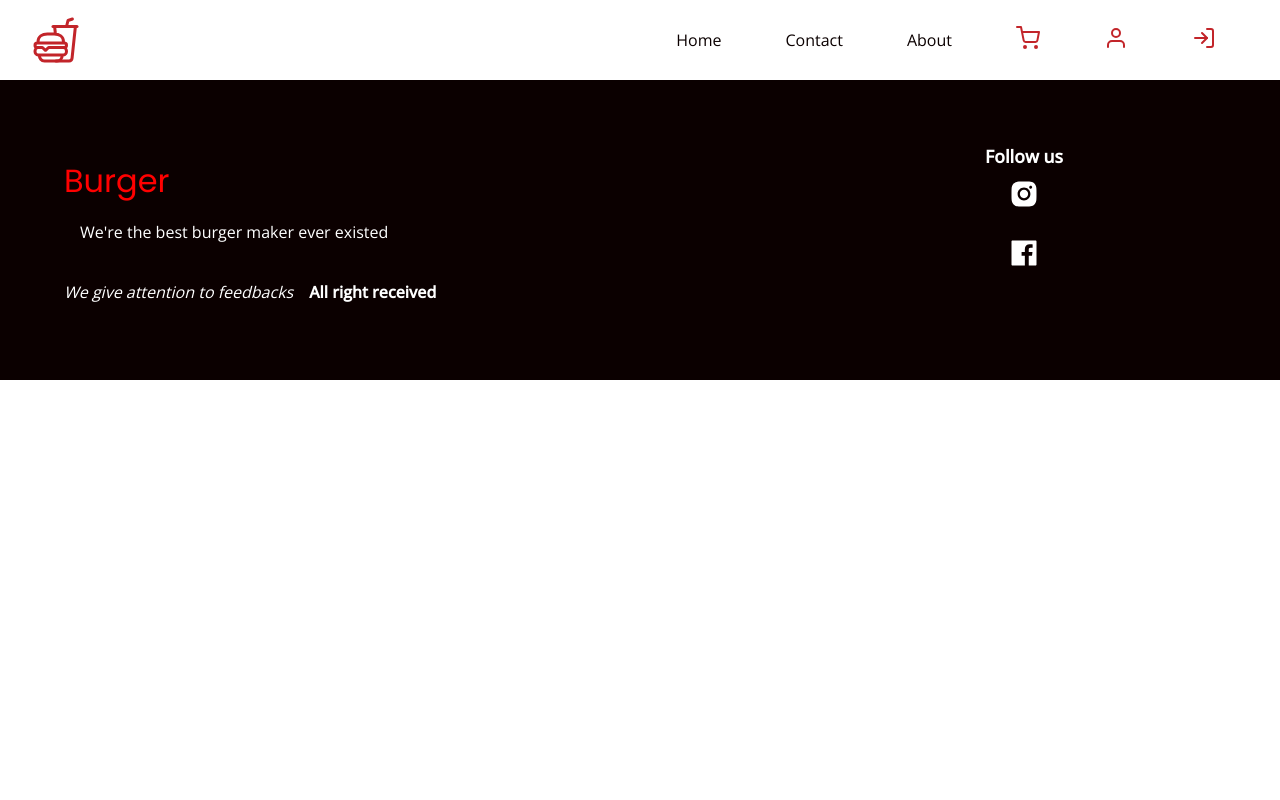
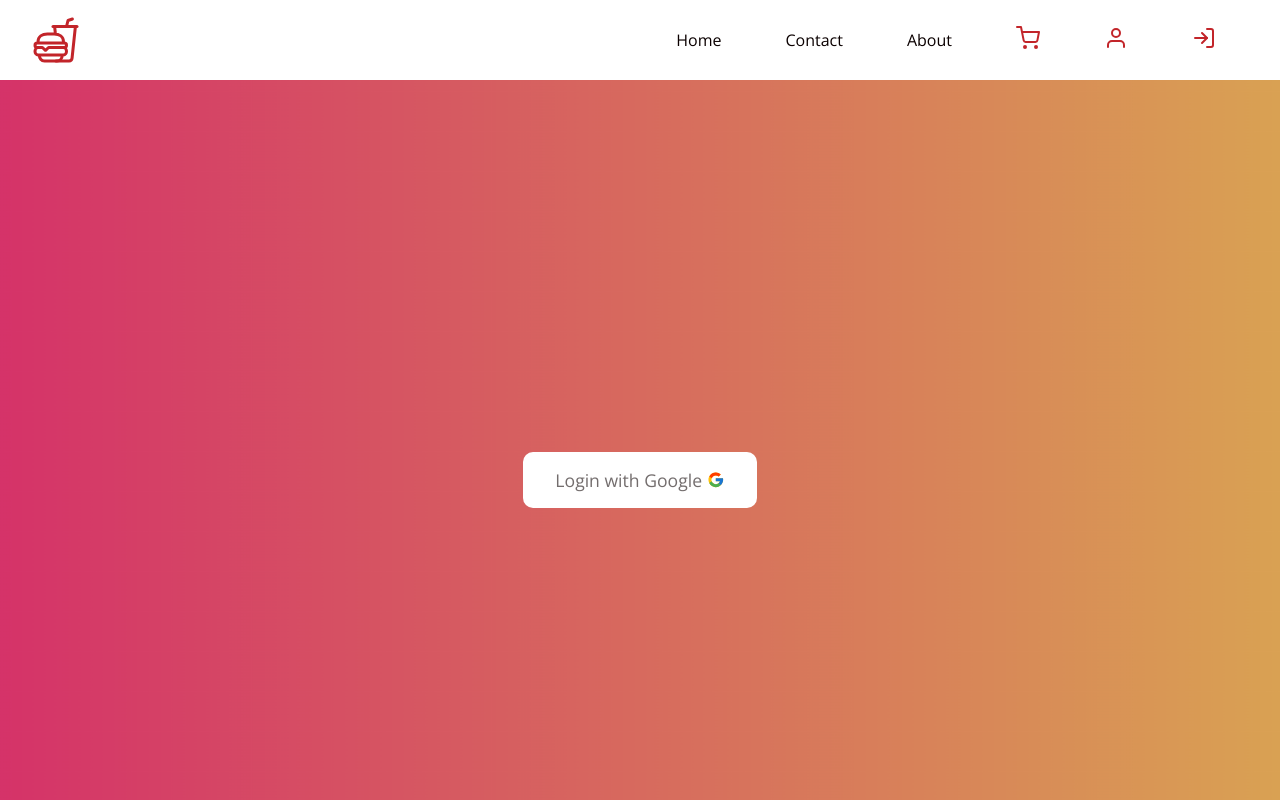
Before and after one commit to Anup4944/fast-food-website, a React (Create React App) app in the folder frontend/: page /login in a window 1280 px wide. Shown: the top 800 px of the page. Built offline with nearby package versions, Linux system fonts and the light colour scheme.

Commit message:
profile page created

```diff
--- a/frontend/src/App.js
+++ b/frontend/src/App.js
@@ -9,6 +9,8 @@
 import Shipping from "./components/cart/Cart/Shipping.jsx";
 import ConfirmOrder from "./components/cart/Cart/ConfirmOrder.jsx";
 import PaymentSuccess from "./components/cart/Cart/PaymentSuccess.jsx";
+import Login from "./components/login/Login.jsx";
+import Profile from "./components/profile/Profile.jsx";
 
 import "./styles/header.scss";
 import "./styles/home.scss";
@@ -19,6 +21,8 @@
 import "./styles/shipping.scss";
 import "./styles/confirmOrder.scss";
 import "./styles/paymentSuccess.scss";
+import "./styles/login.scss";
+import "./styles/profile.scss";
 
 const App = () => {
   return (
@@ -31,6 +35,8 @@
         <Route path="/checkout" element={<Shipping />} />
         <Route path="/confirm-order" element={<ConfirmOrder />} />
         <Route path="/payment-success" element={<PaymentSuccess />} />
+        <Route path="/login" element={<Login />} />
+        <Route path="/profile" element={<Profile />} />
       </Routes>
       <Footer />
     </Router>
--- /dev/null
+++ b/frontend/src/components/login/Login.jsx
@@ -0,0 +1,16 @@
+import React from "react";
+import { motion } from "framer-motion";
+import { FcGoogle } from "react-icons/fc";
+
+const Login = () => {
+  return (
+    <section className="login">
+      <motion.button initial={{ y: "-100vh" }} animate={{ y: 0 }}>
+        Login with Google
+        <FcGoogle />
+      </motion.button>
+    </section>
+  );
+};
+
+export default Login;
--- /dev/null
+++ b/frontend/src/components/profile/Profile.jsx
@@ -0,0 +1,51 @@
+import React from "react";
+import { motion } from "framer-motion";
+import { Link } from "react-router-dom";
+
+const Profile = () => {
+  const options = {
+    initial: {
+      y: "-100%",
+      opacity: 0,
+    },
+    animate: {
+      y: 0,
+      opacity: 1,
+    },
+  };
+  return (
+    <section className="profile">
+      <main>
+        <motion.img
+          src="https://images.livemint.com/img/2022/09/27/600x338/Mark_Zuckerberg_1656695417873_1664288821291_1664288821291.jpg"
+          alt="user"
+          {...options}
+        />
+        <motion.h5 {...options} transition={{ delay: 0.3 }}>
+          Mark Zuke
+        </motion.h5>
+
+        <motion.div {...options} transition={{ delay: 0.5 }}>
+          <Link to="/admin/dashboard">Dashboard</Link>
+        </motion.div>
+
+        <motion.div
+          initial={{ x: "100vw", opacity: 0 }}
+          animate={{ x: 0, opacity: 1 }}
+          transition={{ delay: 0.5 }}
+        >
+          <Link to="/orders">Orders</Link>
+        </motion.div>
+        <motion.button
+          initial={{ x: "100vw", opacity: 0 }}
+          animate={{ x: 0, opacity: 1 }}
+          transition={{ delay: 0.3 }}
+        >
+          Logout
+        </motion.button>
+      </main>
+    </section>
+  );
+};
+
+export default Profile;
--- /dev/null
+++ b/frontend/src/styles/login.scss
@@ -0,0 +1,30 @@
+@import "colors";
+
+.login {
+  height: 100vh;
+  width: 100%;
+  background-image: url("../assets/bg.png");
+  background-repeat: no-repeat;
+  background-size: cover;
+  display: flex;
+  justify-content: center;
+  align-items: center;
+
+  > button {
+    background-color: white;
+    color: $lightdark;
+    border: none;
+    border-radius: 10px;
+    padding: 1rem 2rem;
+    font-size: 1.1rem;
+    display: flex;
+    align-items: center;
+    gap: 5px;
+    cursor: pointer;
+
+    &:hover {
+      color: $red;
+      background-color: black;
+    }
+  }
+}
--- /dev/null
+++ b/frontend/src/styles/profile.scss
@@ -0,0 +1,58 @@
+@import "colors";
+
+.profile {
+  background-color: $pink;
+  width: 100%;
+  height: 100vh;
+
+  > main {
+    max-width: 900px;
+    height: 100%;
+    background-color: white;
+    margin: auto;
+    display: flex;
+    flex-direction: column;
+    align-items: center;
+    padding: 4rem;
+
+    > img {
+      height: 15rem;
+      width: 15rem;
+      border-radius: 100%;
+      box-shadow: 0 0 10px rgba(0, 0, 0, 0.14);
+    }
+
+    > h5 {
+      font-size: 2rem;
+    }
+
+    > div {
+      margin: 2rem;
+
+      > a {
+        background-color: $red;
+        color: white;
+        padding: 0.7rem 1.5rem;
+        font-size: 1rem;
+        border-radius: 5px;
+
+        &:hover {
+          background-color: $reddark;
+        }
+      }
+    }
+
+    > button {
+      border: none;
+      outline: none;
+      padding: 0.7rem 1.5rem;
+      cursor: pointer;
+      font-weight: 500;
+      font-size: 1rem;
+
+      &:hover {
+        background-color: rgba(245, 245, 245, 0.944);
+      }
+    }
+  }
+}
```
